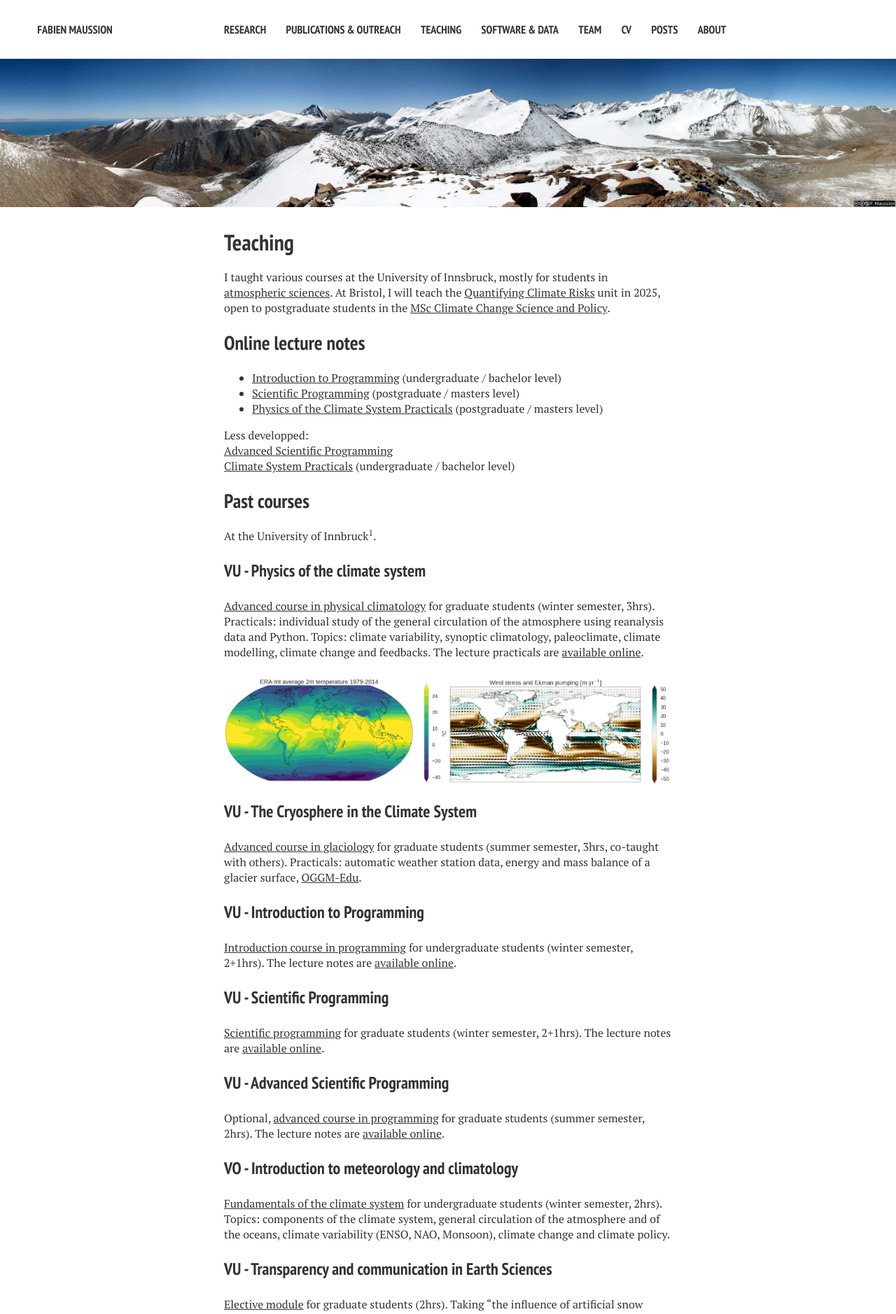
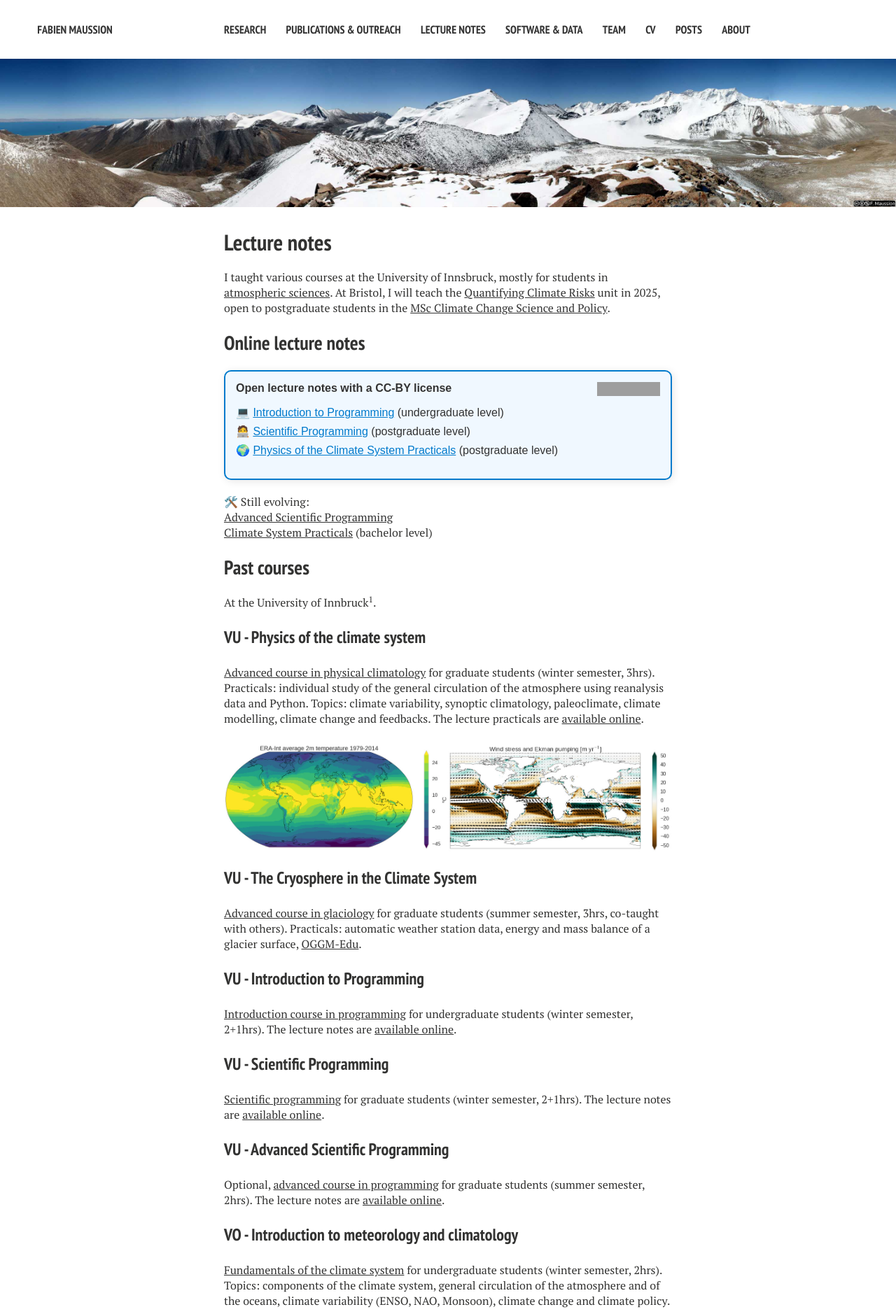
Before and after one commit to fmaussion/fmaussion.github.io, a Jekyll site: the page built from teaching/index.md, in a window 1280 px wide. Shown: the top 1878 px of the page at 70% size. Built offline with Jekyll 4.4.1, drawn with Linux system fonts in a browser that asks for light colours; nearby versions of some CDN libraries; grey boxes are pictures that could not be loaded.

Commit message:
Minor tweaks

```diff
--- a/_config.yml
+++ b/_config.yml
@@ -1,7 +1,7 @@
 # Site wide configuration
 
 title: Fabien Maussion
-bio: "Climate scientist, expert in mountain climate, global glacier change and associated impacts"
+bio: "Climate scientist, expert in mountain climate, global glacier change and related impacts"
 locale: en_US
 url:
 image:
@@ -30,7 +30,7 @@ kramdown:
 owner:
   name: Fabien Maussion
   avatar: fabi-portrait.jpg
-  bio: "Climate scientist.<br>Expert in mountain climate, glacier change and associated impacts."
+  bio: "Climate scientist.<br>Expert in mountain climate, glacier change and related impacts."
   github: fmaussion
   bitbucket: fmaussion
   orcid: 0000-0002-3211-506X
--- a/_data/navigation.yml
+++ b/_data/navigation.yml
@@ -6,7 +6,7 @@
 - title: Publications & Outreach
   url: /publications/
 
-- title: Teaching
+- title: Lecture notes
   url: /teaching/
 
 - title: Software & data
--- a/assets/css/main.scss
+++ b/assets/css/main.scss
@@ -27,3 +27,37 @@ sitemap: false
 @import "vendor/academicons-1.6.0/academicons";
 @import "vendor/magnific-popup/magnific-popup";
 //@import "vendor/google/fonts";
+
+// Custom
+.highlight-box {
+    background-color: #f0f8ff; /* Light blue background */
+    border: 2px solid #007acc; /* Blue border */
+    padding: 15px;
+    border-radius: 10px;
+    color: #333; /* Text color */
+    font-family: 'Arial', sans-serif;
+    box-shadow: 2px 2px 12px rgba(0, 0, 0, 0.1);
+    margin: 20px 0;
+  }
+
+  .highlight-box h2 {
+    color: #007acc; /* Heading color */
+  }
+
+  .highlight-box a {
+    color: #007acc; /* Link color */
+    text-decoration: none;
+  }
+
+  .highlight-box a:hover {
+    text-decoration: underline;
+  }
+
+  .no-bullets {
+    list-style-type: none;
+    padding-left: 0;
+  }
+
+  .no-bullets li {
+    margin-bottom: 8px; /* Adds a bit of spacing between items */
+  }
--- a/teaching/index.md
+++ b/teaching/index.md
@@ -2,7 +2,7 @@
 layout: page
 image:
   feature: fm-header-4.jpg
-title: "Teaching"
+title: "Lecture notes"
 modified: 2016-05-09
 ---
 
@@ -12,15 +12,19 @@ At Bristol, I will teach the [Quantifying Climate Risks](https://www.bris.ac.uk/
 
 ## Online lecture notes
 
-<ul>
-<li><a href="http://fabienmaussion.info/intro_to_programming"> Introduction to  Programming</a> (undergraduate / bachelor level)</li>
-<li><a href="http://fabienmaussion.info/scientific_programming"> Scientific Programming</a> (postgraduate / masters level)</li>
-<li><a href="https://fabienmaussion.info/climate_system"> Physics of the Climate System Practicals</a>  (postgraduate / masters level)</li>
-</ul>
+<div class="highlight-box">
+  <b>Open lecture notes with a CC-BY license</b>
+  <img src="https://mirrors.creativecommons.org/presskit/buttons/88x31/svg/by.svg" alt="CC-BY License" style="width: 90px; float: right; margin-left: 10px;" />
+  <ul class="no-bullets">
+    <li>💻 <a href="http://fabienmaussion.info/intro_to_programming">Introduction to Programming</a> (undergraduate level)</li>
+    <li>🧑‍💻 <a href="http://fabienmaussion.info/scientific_programming">Scientific Programming</a> (postgraduate level)</li>
+    <li>🌍 <a href="https://fabienmaussion.info/climate_system">Physics of the Climate System Practicals</a> (postgraduate level)</li>
+  </ul>
+</div>
 
-Less developped:<br>
+🛠️ Still evolving:<br>
 <a href="https://fabienmaussion.info/advanced_programming"> Advanced Scientific Programming</a><br>
-<a href="https://fabienmaussion.info/climate_practicals_bsc"> Climate System Practicals</a> (undergraduate / bachelor level)
+<a href="https://fabienmaussion.info/climate_practicals_bsc"> Climate System Practicals</a> (bachelor level)
 
 [^1]: VO ("Vorlesung", regular lectures) VU ("Vorlesung mit Übung", lectures with integrated practicals), and SE ("Seminars").
 
```
Also changed, not shown: index.md (+1 -1 lines), team/index.md (+4 -4 lines).
